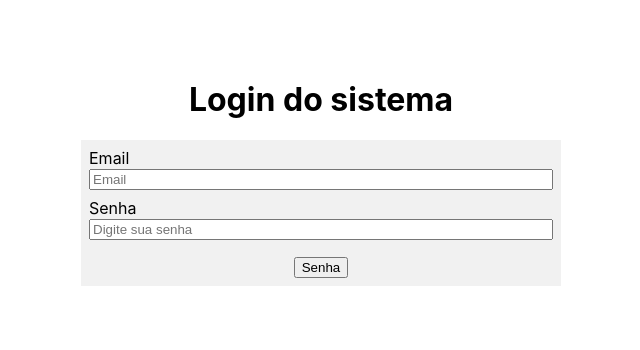
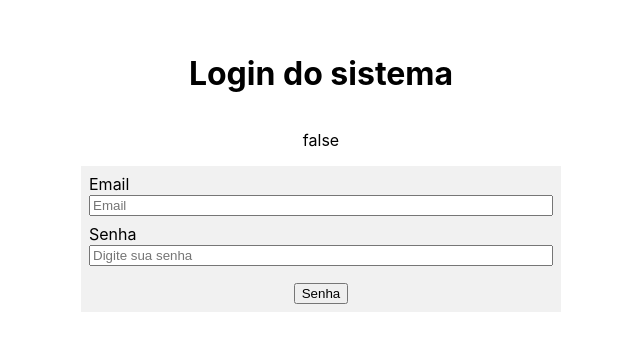
Before and after one commit to Leonardoarauju7/login, a React (Create React App) app: page /login in a window 1280 px wide. Shown: the part 228-578 px from the top of the page, without its empty margins (319-959 px from the left). Built offline with nearby package versions, Linux system fonts and the light colour scheme.

Commit message:
implementando a autenticação do login!

```diff
--- a/src/AppRoutes.jsx
+++ b/src/AppRoutes.jsx
@@ -2,19 +2,23 @@ import {
   BrowserRouter as Router,
   Route,
   Routes,
-  navigate,
+  //navigate,
 } from "react-router-dom"
 
+import React, { useState } from "react"
 import LoginPage from "./Pages/LoginPage"
 import HomePage from "./Pages/HomePage"
+import { AuthProvider } from "./Context/AuthContext"
 
 const AppRoutes = () => {
   return (
     <Router>
-      <Routes>
-        <Route exact path="/login" element={<LoginPage />} />
-        <Route exact path="/" element={<HomePage />} />
-      </Routes>
+      <AuthProvider>
+        <Routes>
+          <Route exact path="/login" element={<LoginPage />} />
+          <Route exact path="/" element={<HomePage />} />
+        </Routes>
+      </AuthProvider>
     </Router>
   )
 }
--- /dev/null
+++ b/src/Context/AuthContext.jsx
@@ -0,0 +1,22 @@
+import { useState, createContext } from "react"
+
+export const AuthContext = createContext()
+export const AuthProvider = ({ children }) => {
+  const [user, setUser] = useState(null)
+
+  const login = (email, password) => {
+    console.log("login", { email, password })
+    setUser({ id: "123", email })
+  }
+
+  const logout = () => {
+    console.log("logout")
+  }
+  return (
+    <AuthContext.Provider
+      value={{ authenticated: !!user, user, login, logout }}
+    >
+      {children}
+    </AuthContext.Provider>
+  )
+}
--- a/src/Pages/LoginPage/index.jsx
+++ b/src/Pages/LoginPage/index.jsx
@@ -1,16 +1,20 @@
-import React, { useState } from "react"
+import React, { useState, useContext } from "react"
+import { AuthContext } from "../../Context/AuthContext"
 import "./style.css"
 
 const LoginPage = () => {
+  const { authenticated, login } = useContext(AuthContext)
   const [email, setEmail] = useState("")
   const [password, setPassword] = useState("")
   const handleSubmit = (evento) => {
     evento.preventDefault()
     console.log("submit", { email, password })
+    login(email, password) // integração com o meu contexto e por fim com a minha api!
   }
   return (
     <div id="login">
       <h1 className="title">Login do sistema</h1>
+      <p>{String(authenticated)}</p>
       <form className="form" onSubmit={handleSubmit}>
         <div className="field">
           <label htmlFor="email">Email</label>
```
